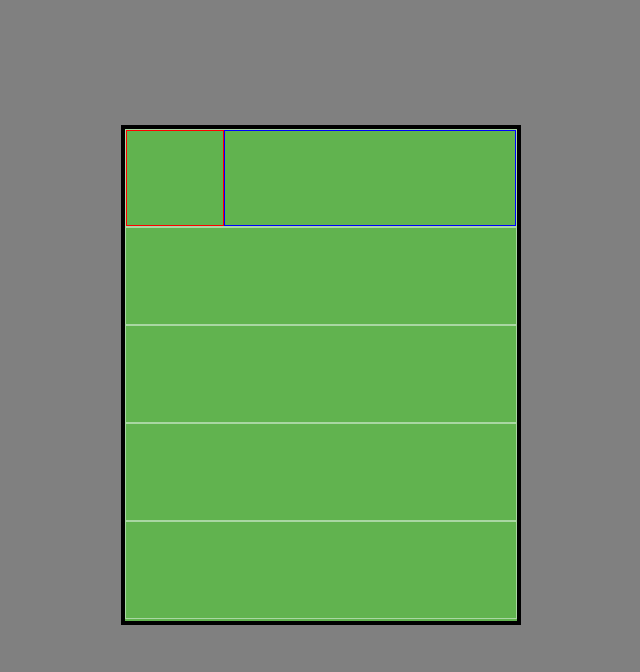
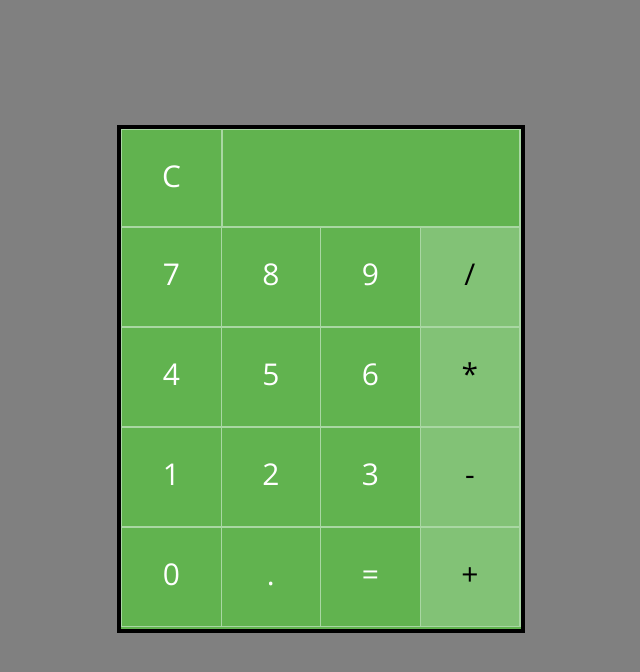
Before and after one commit to bstrong71/calculator, a plain HTML site: page index.html in a window 1280 px wide. Shown: the whole page, without its empty margins (319-959 px from the left). Drawn offline with nearby package versions, Linux system fonts and the light colour scheme.

Commit message:
calculator layout done

```diff
--- a/index.html
+++ b/index.html
@@ -4,36 +4,37 @@
     <meta charset="utf-8">
     <title>My Calculator</title>
     <link rel="stylesheet" href="./style.css">
+    <link href="https://fonts.googleapis.com/css?family=Open+Sans:300" rel="stylesheet">
   </head>
   <body>
     <div id="container">
       <div id="row1">
-        <span id="cButton"></span>
+        <span id="cButton">C</span>
         <span id="screen"></span>
       </div>
       <div id="row2">
-        <span id="num7"></span>
-        <span id="num8"></span>
-        <span id="num9"></span>
-        <span id="divButton"></span>
+        <span id="num7">7</span>
+        <span id="num8">8</span>
+        <span id="num9">9</span>
+        <span id="divButton">/</span>
       </div>
       <div id="row3">
-        <span id="num4"></span>
-        <span id="num5"></span>
-        <span id="num6"></span>
-        <span id="multButton"></span>
+        <span id="num4">4</span>
+        <span id="num5">5</span>
+        <span id="num6">6</span>
+        <span id="multButton">*</span>
       </div>
       <div id="row4">
-        <span id="num1"></span>
-        <span id="num2"></span>
-        <span id="num3"></span>
-        <span id="subtrButton"></span>
+        <span id="num1">1</span>
+        <span id="num2">2</span>
+        <span id="num3">3</span>
+        <span id="subtrButton">-</span>
       </div>
       <div id="row5">
-        <span id="num0"></span>
-        <span id="decimal"></span>
-        <span id="eqButton"></span>
-        <span id="plusButton"></span>
+        <span id="num0">0</span>
+        <span id="decimal">.</span>
+        <span id="eqButton">=</span>
+        <span id="plusButton">+</span>
       </div>
     </div>
     <script src="./main.js"></script>
--- a/style.css
+++ b/style.css
@@ -1,11 +1,11 @@
-*{
-  box-sizing: border-box;
+body *{
+  font-family: 'Open Sans', sans-serif;
+  font-size: 30px;
+  color: white;
 }
 
 body{
-
   background-color: gray;
-
 }
 
 #container{
@@ -14,44 +14,97 @@ body{
   height: 500px;
   border: 4px solid black;
   background-color: #61b34f;
-
 }
 
 #row1{
   height: 98px;
-  border: 1px solid #a9d7a3;
+  border-right: 1px solid #a9d7a3;
   display: flex;
 
 }
 
 #cButton{
-  width: 25%;
-  height: 100%;
-  border: 1px solid red;
+  flex-basis: 25%;
+  border: 1px solid #a9d7a3;
+  text-align: center;
+  padding-top: 25px;
 }
 
 #screen{
-  width: 75%;
-  height: 100%;
-  border: 1px solid blue;
+  flex-basis: 75%;
+  border: 1px solid #a9d7a3;
+  text-align: right;
+  padding-top: 25px;
 }
 
 #row2{
   height: 98px;
   border: 1px solid #a9d7a3;
+  display: flex;
+}
+
+#row2 span{
+  width: 25%;
+  border-right: 1px solid #a9d7a3;
+  text-align: center;
+  padding-top: 25px;
+}
+
+#divButton{
+  background-color: #82C276;
+  color: black;
 }
 
 #row3{
   height: 98px;
   border: 1px solid #a9d7a3;
+  display: flex;
+}
+
+#row3 span{
+  width: 25%;
+  border-right: 1px solid #a9d7a3;
+  text-align: center;
+  padding-top: 25px;
+}
+
+#multButton{
+  background-color: #82C276;
+  color: black;
 }
 
 #row4{
   height: 98px;
   border: 1px solid #a9d7a3;
+  display: flex;
+}
+
+#row4 span{
+  width: 25%;
+  border-right: 1px solid #a9d7a3;
+  text-align: center;
+  padding-top: 25px;
+}
+
+#subtrButton{
+  background-color: #82C276;
+  color: black;
 }
 
 #row5{
   height: 98px;
   border: 1px solid #a9d7a3;
+  display: flex;
 }
+
+#row5 span{
+  width: 25%;
+  border-right: 1px solid #a9d7a3;
+  text-align: center;
+  padding-top: 25px;
+}
+
+#plusButton{
+  background-color: #82C276;
+  color: black;
+}
```
